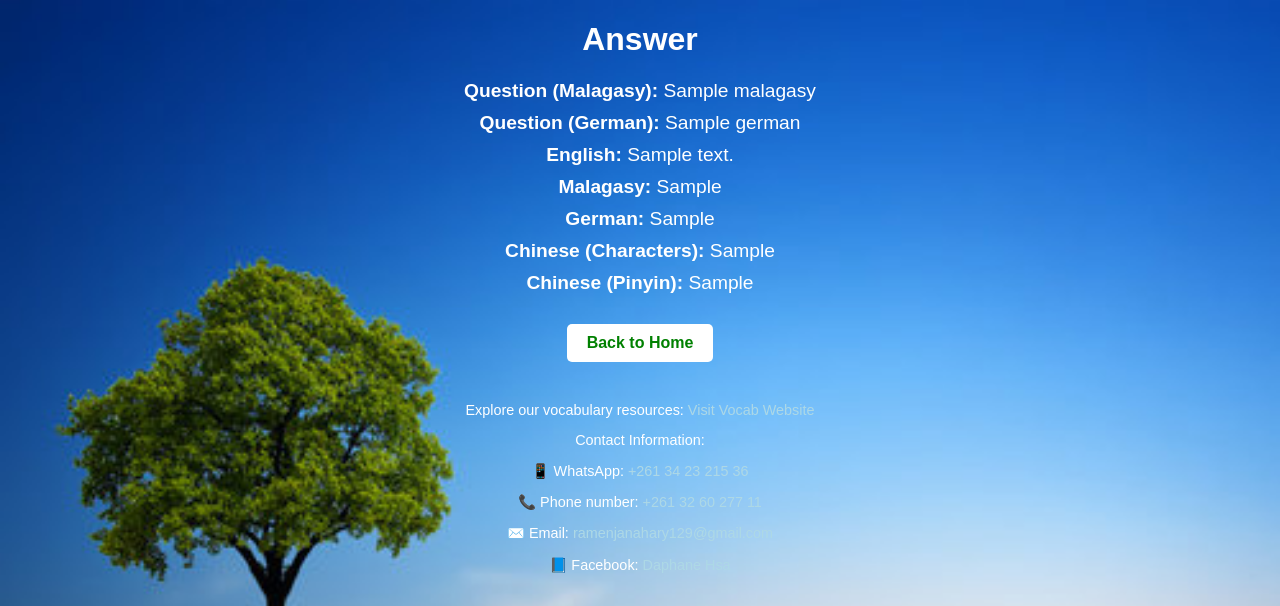
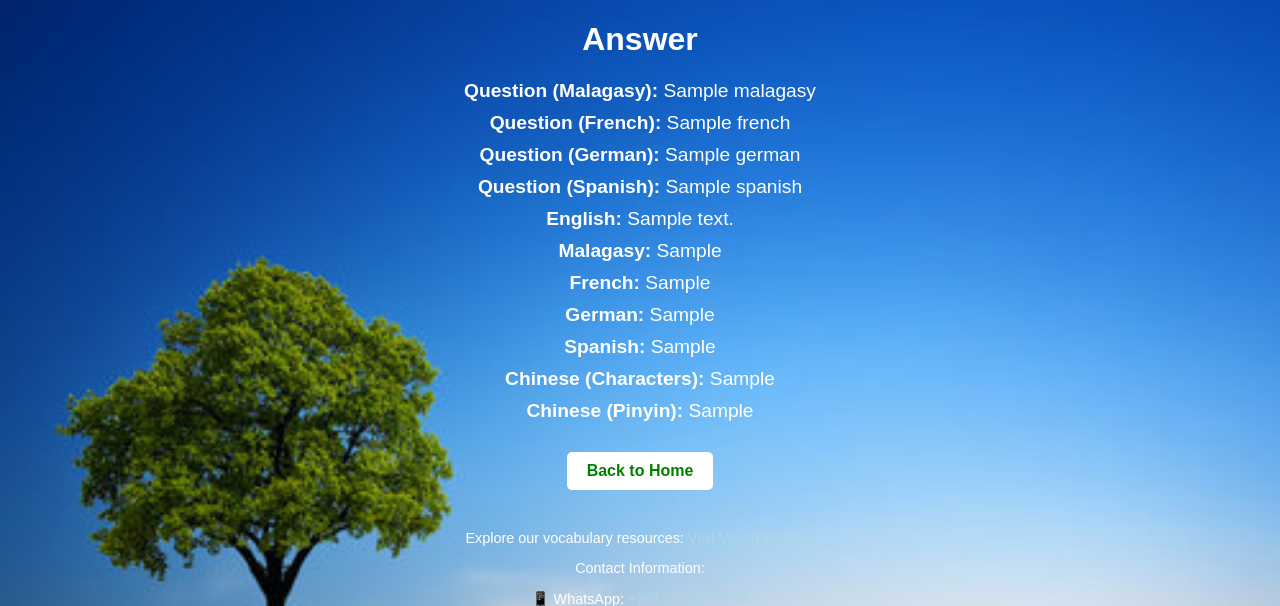
Before and after one commit to RAMENJANAHARY/q_and_a, a Flask app: template templates/qa.html in a window 1280 px wide. Shown: the top 606 px of the page. Run offline with Flask 3, Linux system fonts and the light colour scheme; the template is opened without the code that fills it: most values are stand-ins (such as "Sample title", 1, 10 or a date in 2020).

Commit message:
Update qa.html
Updated version

```diff
--- a/templates/qa.html
+++ b/templates/qa.html
@@ -56,12 +56,16 @@
     <div class="answer-box">
         {% if question_translation %}
             <p><strong>Question (Malagasy):</strong> {{ question_translation.malagasy }}</p>
+            <p><strong>Question (French):</strong> {{ question_translation.french }}</p>
             <p><strong>Question (German):</strong> {{ question_translation.german }}</p>
+            <p><strong>Question (Spanish):</strong> {{ question_translation.spanish }}</p>
         {% endif %}
         {% if answer %}
             <p><strong>English:</strong> {{ answer }}</p>
             <p><strong>Malagasy:</strong> {{ malagasy_translation }}</p>
+            <p><strong>French:</strong> {{ french_translation }}</p>
             <p><strong>German:</strong> {{ german_translation }}</p>
+            <p><strong>Spanish:</strong> {{ spanish_translation }}</p>
             {% if chinese_translation %}
                 <p><strong>Chinese (Characters):</strong> {{ chinese_translation }}</p>
             {% endif %}
```
